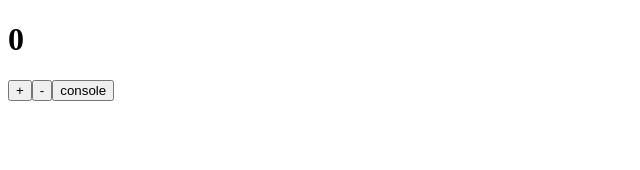
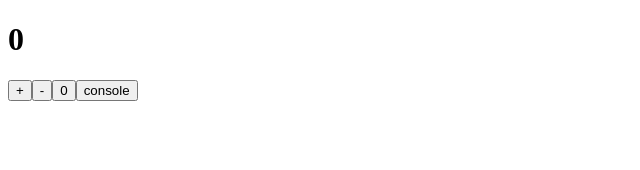
Before and after one commit to ruslaRuslan/react-class-work4, a React (Vite) app: page / in a window 1280 px wide. Shown: the top 170 px of the page, without its empty margins (0-640 px from the left). Built offline with nearby package versions, Linux system fonts and the light colour scheme.

Commit message:
setCount, count -> tovsiye olunan ve duzgun kod!

```diff
--- a/src/components/Counter.jsx
+++ b/src/components/Counter.jsx
@@ -1,19 +1,59 @@
+import { useState } from "react"
+
+// function Counter() {
+//     let count = 0
+//     // men sene funksiya verirem. Hemin funksiya ile deyis ki, mende render edim!
+//     return (
+//         <div>
+//             <h1>{count}</h1>
+//             <button
+//                 onClick={() => {
+//                     count++
+//                 }}
+//             >+</button>
+//             <button
+//                 onClick={() => {
+//                     count--
+//                 }}
+//             >-</button>
+//             <button
+//                 onClick={() => {
+//                     console.log(count)
+//                 }}
+//             >console</button>
+
+
+//         </div>
+//     )
+
+// }
+
+// ------------------------------------------------------------------------------------------------------------------------
+
+
 function Counter() {
-    let count = 0
+    const [count, setCount] = useState(0) // use*->Hook (use-ile baslayan hook-lar adlanir)
+    //name-ingin adlandirilmasi [count ve setCount] olur
+
     // men sene funksiya verirem. Hemin funksiya ile deyis ki, mende render edim!
     return (
         <div>
             <h1>{count}</h1>
             <button
                 onClick={() => {
-                    count++
+                    setCount(count + 1)
                 }}
             >+</button>
             <button
                 onClick={() => {
-                    count--
+                    setCount(count - 1)
                 }}
             >-</button>
+            <button
+                onClick={() => {
+                    setCount(0)
+                }}
+            >0</button>
             <button
                 onClick={() => {
                     console.log(count)
```
